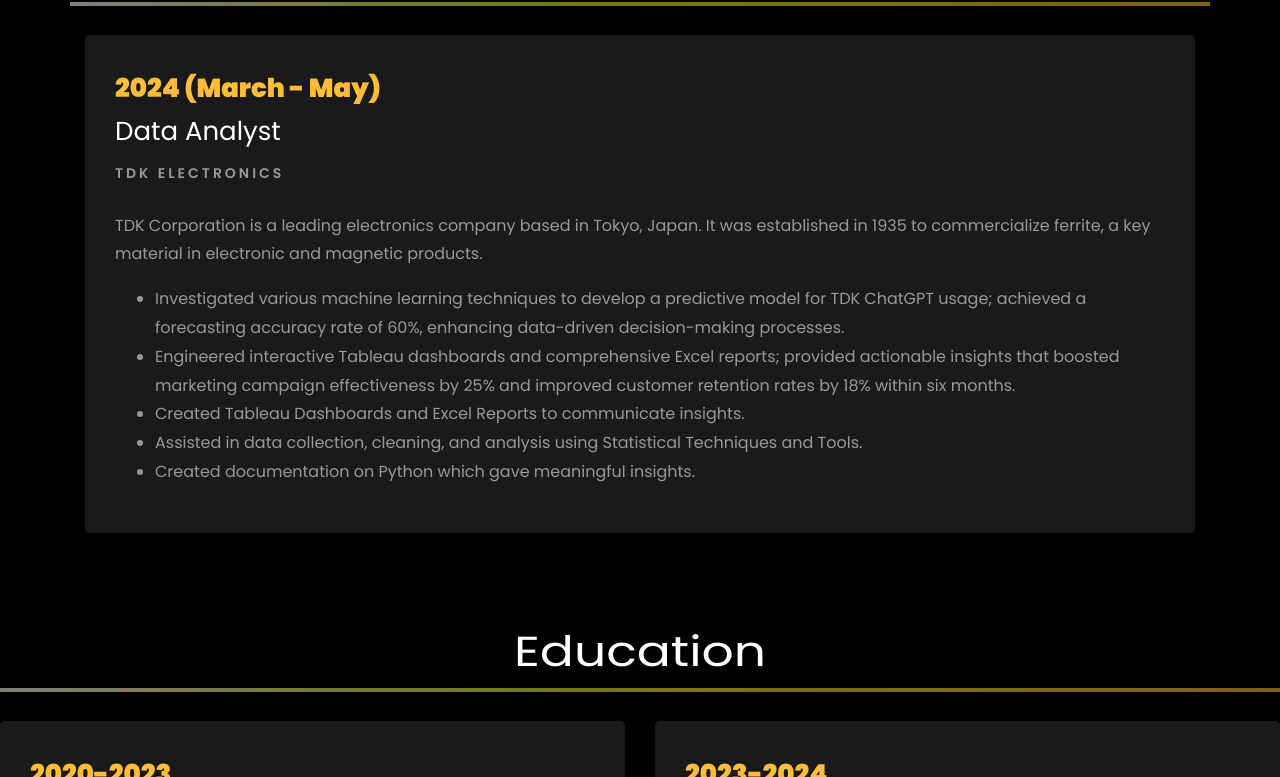
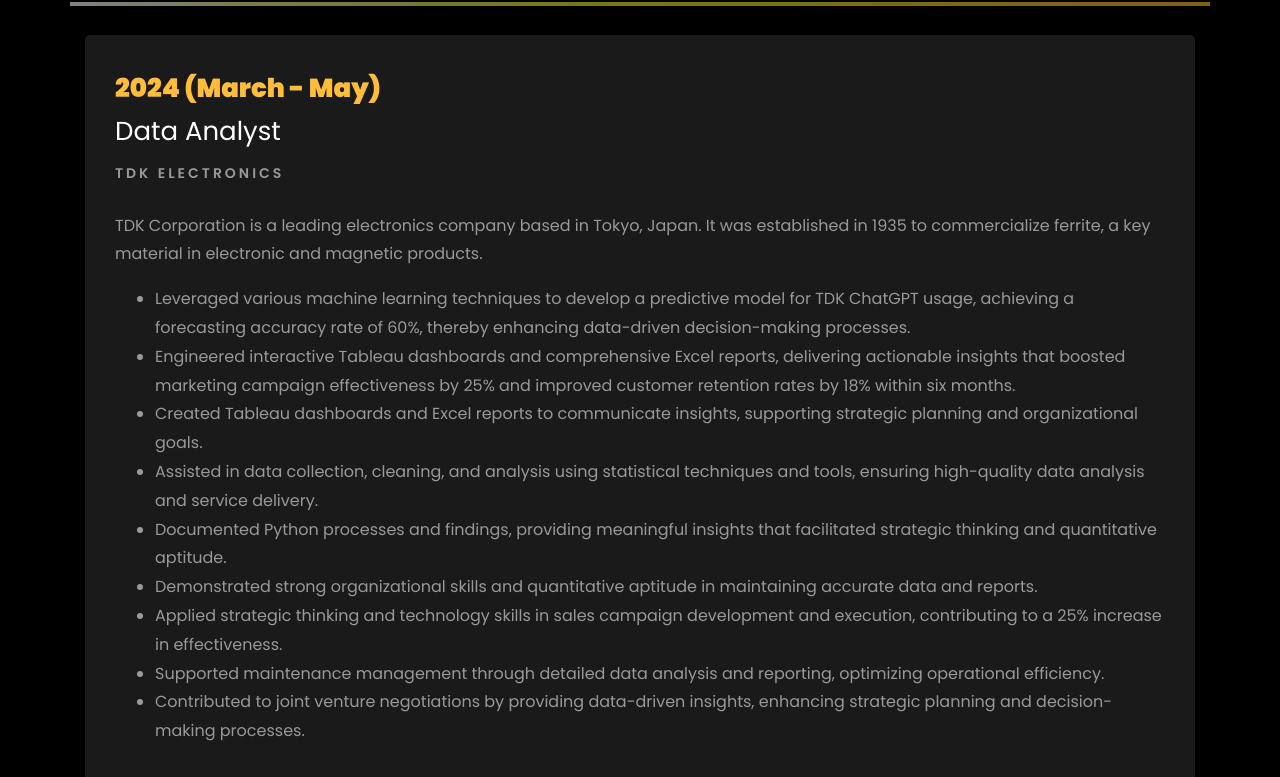
Before and after one commit to Harshalk2002/Harshalk2002.github.io, a plain HTML site: page index.html in a window 1280 px wide. Shown: the part 2023-2800 px from the top of the page. Drawn offline with Linux system fonts and the light colour scheme; files whose address does not match are found by name.

Commit message:
Update index.html

```diff
--- a/index.html
+++ b/index.html
@@ -328,11 +328,15 @@
 						<span class="position">TDK Electronics</span>
 						<p class="mt-4">TDK Corporation is a leading electronics company based in Tokyo, Japan. It was established in 1935 to commercialize ferrite, a key material in electronic and magnetic products.
 							<ul>
-								<li>Investigated various machine learning techniques to develop a predictive model for TDK ChatGPT usage; achieved a forecasting accuracy rate of 60%, enhancing data-driven decision-making processes.</li>
-								<li>Engineered interactive Tableau dashboards and comprehensive Excel reports; provided actionable insights that boosted marketing campaign effectiveness by 25% and improved customer retention rates by 18% within six months.</li>
-								<li>Created Tableau Dashboards and Excel Reports to communicate insights.</li>
-								<li>Assisted in data collection, cleaning, and analysis using Statistical Techniques and Tools. </li>
-								<li>Created documentation on Python which gave meaningful insights.</li>
+								<li>Leveraged various machine learning techniques to develop a predictive model for TDK ChatGPT usage, achieving a forecasting accuracy rate of 60%, thereby enhancing data-driven decision-making processes.</li>
+								<li>Engineered interactive Tableau dashboards and comprehensive Excel reports, delivering actionable insights that boosted marketing campaign effectiveness by 25% and improved customer retention rates by 18% within six months.</li>
+								<li>Created Tableau dashboards and Excel reports to communicate insights, supporting strategic planning and organizational goals.</li>
+								<li>Assisted in data collection, cleaning, and analysis using statistical techniques and tools, ensuring high-quality data analysis and service delivery.</li>
+								<li>Documented Python processes and findings, providing meaningful insights that facilitated strategic thinking and quantitative aptitude.</li>
+								<li>Demonstrated strong organizational skills and quantitative aptitude in maintaining accurate data and reports.</li>
+								<li>Applied strategic thinking and technology skills in sales campaign development and execution, contributing to a 25% increase in effectiveness.</li>
+								<li>Supported maintenance management through detailed data analysis and reporting, optimizing operational efficiency.</li>
+								<li>Contributed to joint venture negotiations by providing data-driven insights, enhancing strategic planning and decision-making processes.</li>
 
 
 							</ul>
@@ -387,7 +391,7 @@
 
     		<div class="row justify-content-center mt-5">
     			<div class="col-md-6 text-center ftco-animate">
-    				<p><a href="https://drive.google.com/file/d/1sakpK-b_wzjcjHoIYSZEd0S9Iz07R5cD/view" class="btn btn-primary py-4 px-5">Download Resume</a></p>
+    				<p><a href="https://drive.google.com/file/d/19UB4Py2FjzU0T2O9IQ81FjjSbh_LW2WF/view" class="btn btn-primary py-4 px-5">Download Resume</a></p>
     			</div>
     		</div>
     	</div>
@@ -553,7 +557,7 @@
           			<span class="icon-globe"></span>
           		</div>
           		<h3 class="mb-4">Download Resume</h3>
-	            <p><a href="https://drive.google.com/file/d/1sakpK-b_wzjcjHoIYSZEd0S9Iz07R5cD/view">Resume</a></p>
+	            <p><a href="https://drive.google.com/file/d/19UB4Py2FjzU0T2O9IQ81FjjSbh_LW2WF/view">Resume</a></p>
 	          </div>
           </div>
 
```
